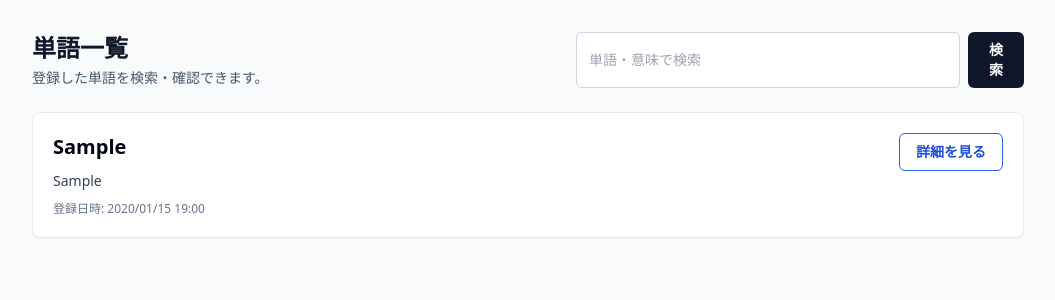
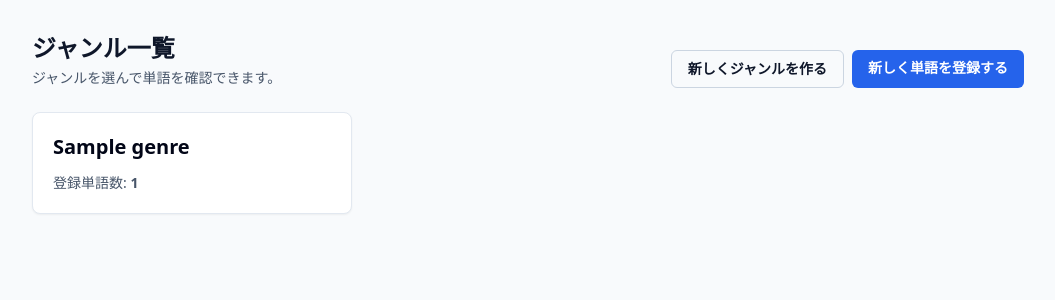
Before and after one commit to shizuki-7927/WordStock-application, a Django app: page / in a window 1280 px wide. Shown: the part 69-369 px from the top of the page, without its empty margins (112-1167 px from the left). Run offline with Django 5.2, Linux system fonts and the light colour scheme; tables that the repository leaves empty hold one stand-in row (values such as "Sample post"); some libraries are stand-ins or nearby versions.

Commit message:
ジャンル作成機能追加

```diff
--- a/words/models.py
+++ b/words/models.py
@@ -2,7 +2,30 @@ from django.db import models
 from django.urls import reverse
 
 
+class Genre(models.Model):
+    name = models.CharField("ジャンル名", max_length=100, unique=True)
+    created_at = models.DateTimeField("作成日時", auto_now_add=True)
+
+    class Meta:
+        ordering = ["name"]
+        verbose_name = "ジャンル"
+        verbose_name_plural = "ジャンル"
+
+    def __str__(self):
+        return self.name
+
+    def get_absolute_url(self):
+        return reverse("words:genre_words", kwargs={"pk": self.pk})
+
+
 class Word(models.Model):
+    genre = models.ForeignKey(
+        Genre,
+        verbose_name="ジャンル",
+        on_delete=models.PROTECT,
+        related_name="words",
+        null=True,
+    )
     word = models.CharField("単語・言葉", max_length=100)
     meaning = models.TextField("意味・定義")
     example = models.TextField("具体例・例文", blank=True)
--- /dev/null
+++ b/words/templates/words/genre_list.html
@@ -0,0 +1,41 @@
+{% extends "words/base.html" %}
+
+{% block title %}ジャンル一覧 | WordStock{% endblock %}
+
+{% block content %}
+<div class="mb-6 flex flex-col gap-4 sm:flex-row sm:items-end sm:justify-between">
+  <div>
+    <h1 class="text-2xl font-bold">ジャンル一覧</h1>
+    <p class="mt-1 text-sm text-slate-600">ジャンルを選んで単語を確認できます。</p>
+  </div>
+
+  <div class="flex flex-wrap gap-2">
+    <a href="{% url 'words:genre_create' %}" class="rounded-md border border-slate-300 px-4 py-2 text-sm font-semibold hover:bg-slate-50">
+      新しくジャンルを作る
+    </a>
+    <a href="{% url 'words:create' %}" class="rounded-md bg-blue-600 px-4 py-2 text-sm font-semibold text-white hover:bg-blue-700">
+      新しく単語を登録する
+    </a>
+  </div>
+</div>
+
+{% if genres %}
+  <div class="grid gap-4 sm:grid-cols-2 lg:grid-cols-3">
+    {% for genre in genres %}
+      <a href="{% url 'words:genre_words' genre.pk %}" class="rounded-lg border border-slate-200 bg-white p-5 shadow-sm hover:border-blue-300 hover:bg-blue-50">
+        <h2 class="text-xl font-bold text-slate-950">{{ genre.name }}</h2>
+        <p class="mt-3 text-sm text-slate-600">
+          登録単語数: <span class="font-semibold">{{ genre.word_count }}</span>
+        </p>
+      </a>
+    {% endfor %}
+  </div>
+{% else %}
+  <div class="rounded-lg border border-dashed border-slate-300 bg-white p-8 text-center">
+    <p class="text-slate-700">ジャンルがまだ登録されていません。</p>
+    <a href="{% url 'words:genre_create' %}" class="mt-4 inline-block rounded-md bg-blue-600 px-4 py-2 text-sm font-semibold text-white hover:bg-blue-700">
+      最初のジャンルを作る
+    </a>
+  </div>
+{% endif %}
+{% endblock %}
--- a/words/urls.py
+++ b/words/urls.py
@@ -1,6 +1,9 @@
 from django.urls import path
 
 from .views import (
+    GenreCreateView,
+    GenreListView,
+    GenreWordListView,
     WordCreateView,
     WordDeleteView,
     WordDetailView,
@@ -11,7 +14,11 @@ from .views import (
 app_name = "words"
 
 urlpatterns = [
-    path("", WordListView.as_view(), name="list"),
+    path("", GenreListView.as_view(), name="genre_list"),
+    path("genres/new/", GenreCreateView.as_view(), name="genre_create"),
+    path("genres/<int:pk>/", GenreWordListView.as_view(), name="genre_words"),
+
+    path("words/", WordListView.as_view(), name="list"),
     path("words/new/", WordCreateView.as_view(), name="create"),
     path("words/<int:pk>/", WordDetailView.as_view(), name="detail"),
     path("words/<int:pk>/edit/", WordUpdateView.as_view(), name="update"),
--- a/words/views.py
+++ b/words/views.py
@@ -1,8 +1,53 @@
-from django.db.models import Q
+from django.db.models import Count, Q
+from django.shortcuts import get_object_or_404
 from django.urls import reverse_lazy
 from django.views.generic import CreateView, DeleteView, DetailView, ListView, UpdateView
 
-from .models import Word
+from .models import Genre, Word
+
+
+class GenreListView(ListView):
+    model = Genre
+    template_name = "words/genre_list.html"
+    context_object_name = "genres"
+
+    def get_queryset(self):
+        return Genre.objects.annotate(word_count=Count("words")).order_by("name")
+
+
+class GenreCreateView(CreateView):
+    model = Genre
+    template_name = "words/genre_form.html"
+    fields = ["name"]
+    success_url = reverse_lazy("words:genre_list")
+
+
+class GenreWordListView(ListView):
+    model = Word
+    template_name = "words/genre_word_list.html"
+    context_object_name = "words"
+    paginate_by = 10
+
+    def dispatch(self, request, *args, **kwargs):
+        self.genre = get_object_or_404(Genre, pk=kwargs["pk"])
+        return super().dispatch(request, *args, **kwargs)
+
+    def get_queryset(self):
+        queryset = Word.objects.filter(genre=self.genre)
+        query = self.request.GET.get("q", "").strip()
+
+        if query:
+            queryset = queryset.filter(
+                Q(word__icontains=query) | Q(meaning__icontains=query)
+            )
+
+        return queryset
+
+    def get_context_data(self, **kwargs):
+        context = super().get_context_data(**kwargs)
+        context["genre"] = self.genre
+        context["query"] = self.request.GET.get("q", "").strip()
+        return context
 
 
 class WordListView(ListView):
@@ -37,16 +82,16 @@ class WordDetailView(DetailView):
 class WordCreateView(CreateView):
     model = Word
     template_name = "words/word_form.html"
-    fields = ["word", "meaning", "example"]
+    fields = ["genre", "word", "meaning", "example"]
 
 
 class WordUpdateView(UpdateView):
     model = Word
     template_name = "words/word_form.html"
-    fields = ["word", "meaning", "example"]
+    fields = ["genre", "word", "meaning", "example"]
 
 
 class WordDeleteView(DeleteView):
     model = Word
     template_name = "words/word_confirm_delete.html"
-    success_url = reverse_lazy("words:list")
+    success_url = reverse_lazy("words:genre_list")
```
Also changed, not shown: words/templates/words/genre_form.html (added, +50 -0 lines), words/templates/words/genre_word_list.html (added, +51 -0 lines), words/templates/words/word_form.html (+8 -9 lines), words/migrations/0002_genre_word_genre.py (added).
